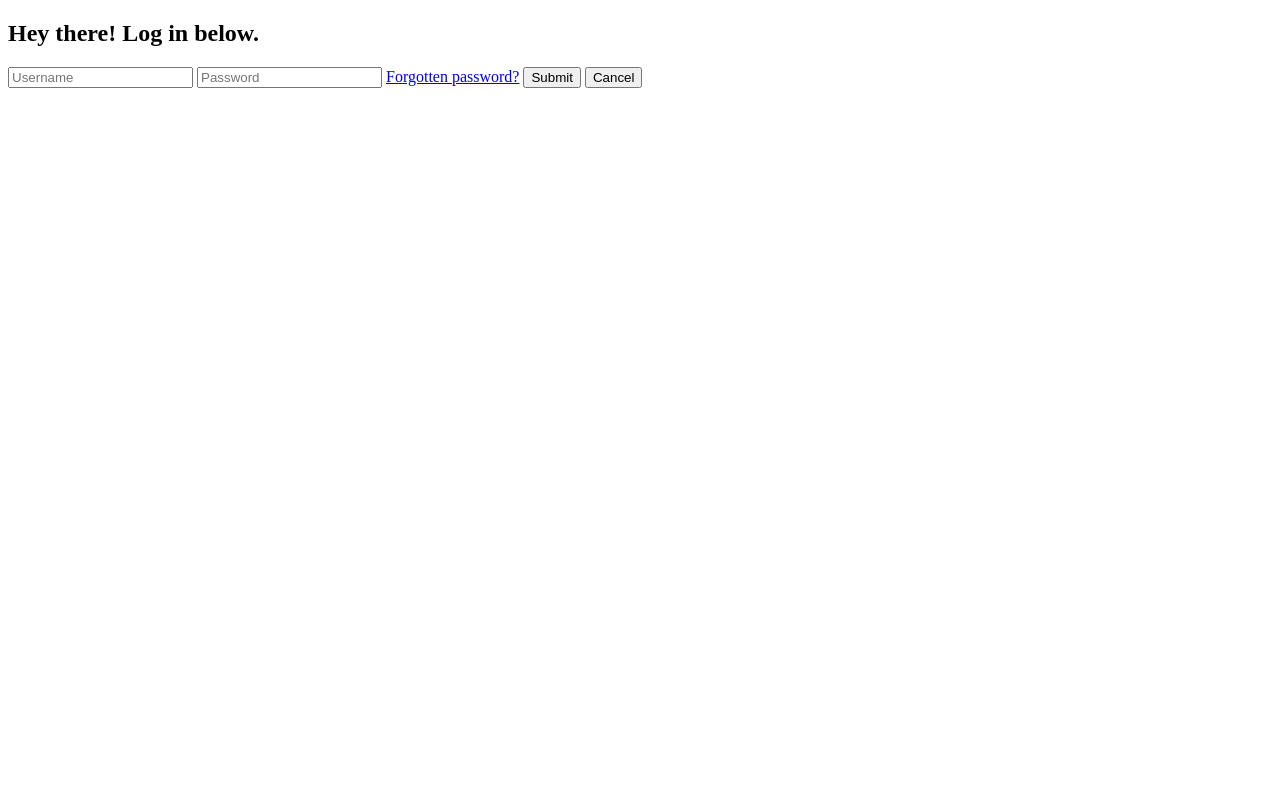
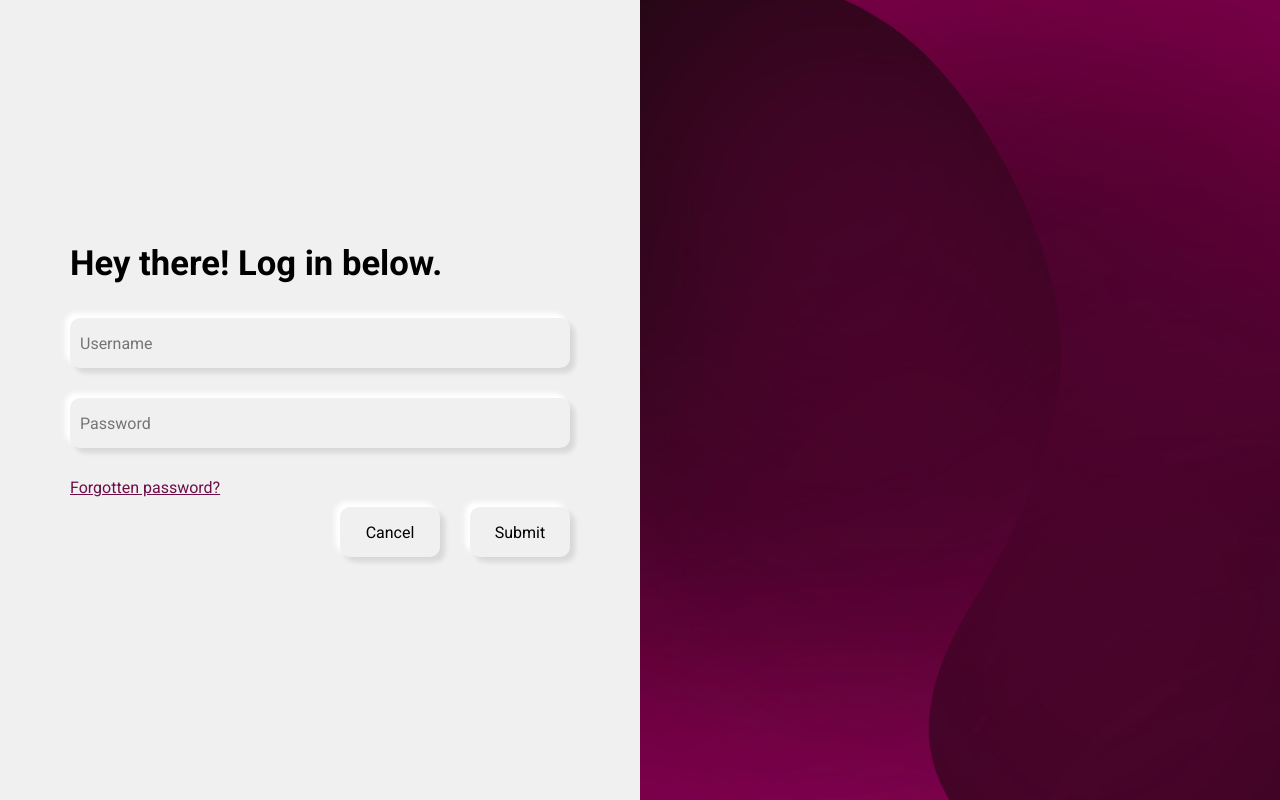
Before and after one commit to GardnerOne/neumorphic-website, a plain HTML site: page index.html in a window 1280 px wide. Drawn offline with Linux system fonts and the light colour scheme.

Commit message:
Neomorphic form

```diff
--- a/index.html
+++ b/index.html
@@ -9,22 +9,22 @@
 </head>
 
 <body>
-  <main>
-    <section>
-      <h1>Hey there! Log in below.</h1>
+  <section class="flex">
+    <div class="form">
+      <h1 class="form-title">Hey there! Log in below.</h1>
       <!-- TODO: add PHP action -->
       <form action="#" method="POST">
-        <input type="text" name="username" placeholder="Username">
-        <input type="password" name="password" placeholder="Password">
+        <input type="text" name="username" placeholder="Username" class="field">
+        <input type="password" name="password" placeholder="Password" class="field">
         <a href="#">Forgotten password?</a>
-        <input type="submit" value="Submit">
-        <input type="button" value="Cancel">
+        <div class="buttons">
+          <input type="submit" value="Submit" class="">
+          <input type="button" value="Cancel">
+        </div>
       </form>
-    </section>
-    <aside>
-      <!-- TODO: add image -->
-    </aside>
-  </main>
+    </div>
+  </section>
+  <aside class="flex"> </aside>
 </body>
 
 </html>
--- a/style/style.scss
+++ b/style/style.scss
@@ -0,0 +1,99 @@
+@import url("https://fonts.googleapis.com/css?family=Roboto:400,700&display=swap");
+
+$bg-color: #f0f0f0;
+$accent: #6e0e46;
+
+$font-stack: Roboto, sans-serif;
+$form-space: 30px;
+$neo-size-a: -5px -5px 5px;
+$neo-size-b: 5px 5px 5px;
+
+* {
+    margin: 0;
+    padding: 0;
+    box-sizing: border-box;
+    font-family: $font-stack;
+}
+
+body {
+    display: flex;
+    flex-direction: row;
+    flex-flow: row wrap;
+    justify-content: center;
+    min-height: 100vh;
+    background: $bg-color;
+    align-items: stretch;
+
+    .flex {
+        display: flex;
+        align-items: center;
+        justify-content: center;
+        text-align: center;
+        flex-direction: column;
+    }
+
+    section {
+        width: 50%;
+
+        .form {
+            text-align: left;
+
+            .form-title {
+                margin-bottom: 35px;
+            }
+
+            form {
+                $height: 50px;
+
+                display: flex;
+                flex-wrap: wrap;
+                flex-direction: column;
+
+                input {
+                    font-size: 12pt;
+                    padding: 10px;
+                    margin: 0 0 $form-space 0;
+                    border: none;
+
+                    // Neomorphism
+                    background-color: $bg-color;
+                    border-radius: 10px;
+                    box-shadow: $neo-size-a rgba(255, 255, 255, 1), $neo-size-b rgba(0, 0, 0, 0.1);
+                }
+
+                a {
+                    color: $accent;
+                }
+
+                .field {
+                    width: 500px;
+                    height: $height;
+                }
+
+                .buttons {
+                    display: flex;
+                    flex-direction: row-reverse;
+                    align-self: flex-end;
+
+                    * {
+                        width: 100px;
+                        height: $height;
+                        margin: 10px 0 0 $form-space;
+                    }
+                }
+            }
+        }
+    }
+}
+
+aside {
+    width: 50%;
+
+    background: url("../assets/bg-art.png") center center no-repeat;
+    background-size: cover;
+    overflow: hidden;
+}
+
+h1 {
+    font-size: 26pt;
+}
```
Also changed, not shown: style/style.css, 1 other file.
